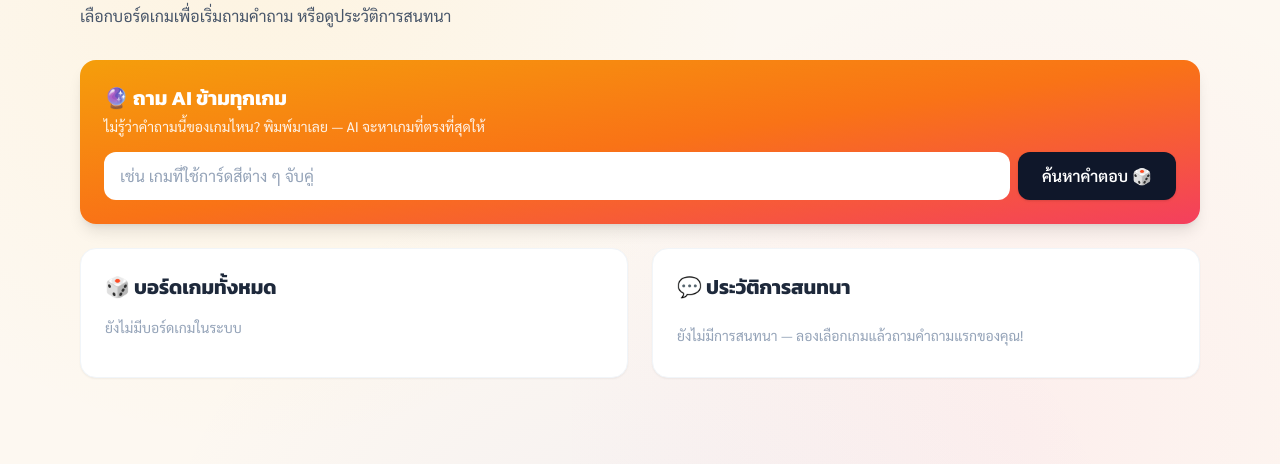
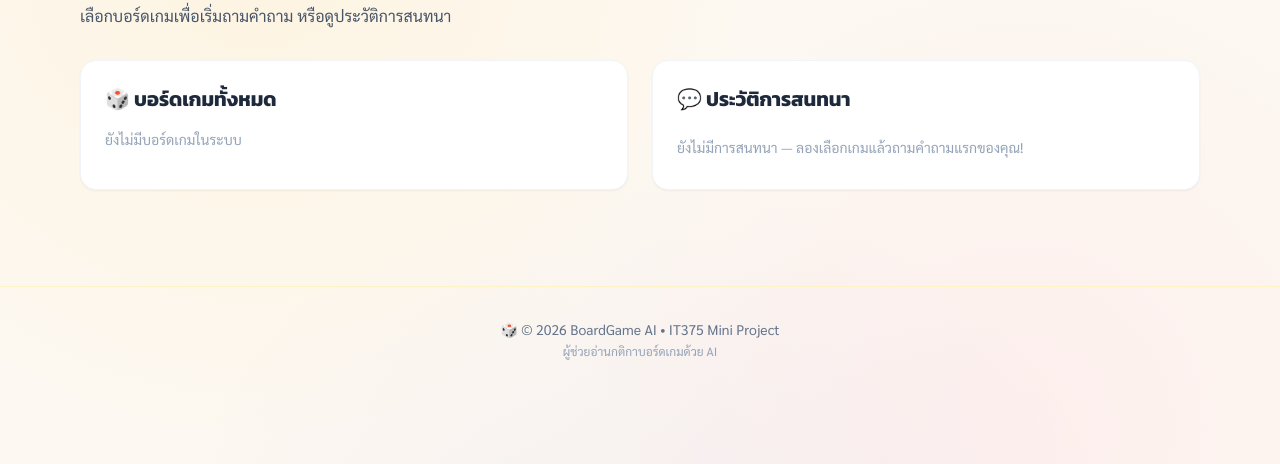
Before and after one commit to 141520/Mini-Project-IT375, a FastAPI app: template templates/dashboard.html in a window 1280 px wide. Shown: the part 133-597 px from the top of the page. Run offline with FastAPI, Linux system fonts and the light colour scheme; the template is opened without the code that fills it, so the values that code supplies are empty; some libraries are stand-ins or nearby versions.

Commit message:
ui: remove search bar and multi-game ask sections

```diff
--- a/templates/dashboard.html
+++ b/templates/dashboard.html
@@ -5,17 +5,6 @@
   <p class="text-slate-600 dark:text-slate-400">เลือกบอร์ดเกมเพื่อเริ่มถามคำถาม หรือดูประวัติการสนทนา</p>
 </div>
 
-<!-- Multi-game ask -->
-<section class="bg-gradient-to-br from-amber-500 via-orange-500 to-rose-500 rounded-2xl shadow-lg p-6 mb-6 text-white">
-  <h2 class="text-xl font-bold mb-1">🔮 ถาม AI ข้ามทุกเกม</h2>
-  <p class="text-sm opacity-90 mb-4">ไม่รู้ว่าคำถามนี้ของเกมไหน? พิมพ์มาเลย — AI จะหาเกมที่ตรงที่สุดให้</p>
-  <form id="multiAskForm" class="flex flex-col sm:flex-row gap-2">
-    <input id="multiQ" required placeholder="เช่น เกมที่ใช้การ์ดสีต่าง ๆ จับคู่"
-           class="flex-1 px-4 py-3 rounded-xl text-slate-800 placeholder-slate-400 outline-none focus:ring-2 focus:ring-white">
-    <button class="bg-slate-900 hover:bg-black text-white px-6 py-3 rounded-xl font-semibold shadow transition">ค้นหาคำตอบ 🎲</button>
-  </form>
-  <div id="multiResult" class="mt-4 hidden bg-white/95 dark:bg-slate-800 text-slate-800 dark:text-slate-100 rounded-xl p-4 shadow"></div>
-</section>
 
 <div class="grid md:grid-cols-2 gap-6">
   <section class="bg-white dark:bg-slate-800 rounded-2xl shadow-sm border border-slate-100 dark:border-slate-700 p-6">
@@ -101,36 +90,6 @@ document.getElementById('clearAllBtn')?.addEventListener('click', async () => {
   }
 });
 
-document.getElementById('multiAskForm').addEventListener('submit', async (e) => {
-  e.preventDefault();
-  const q = document.getElementById('multiQ').value.trim();
-  if (!q) return;
-  const box = document.getElementById('multiResult');
-  box.classList.remove('hidden');
-  box.innerHTML = '<div class="text-sm text-slate-500">🔍 กำลังค้นทุกเกม...</div>';
-  if (window.playDiceSound) window.playDiceSound();
-  try {
-    const res = await fetch('/api/v1/chat/multi', {
-      method: 'POST',
-      headers: {'Content-Type': 'application/json', 'Authorization': 'Bearer ' + token},
-      body: JSON.stringify({game_id: 0, question: q})
-    });
-    const data = await res.json();
-    if (!res.ok) { box.innerHTML = `<p class="text-rose-600">❌ ${data.detail || 'Error'}</p>`; return; }
-    const cites = (data.citations || []).map(c => `หน้า ${c.page}`).join(', ');
-    const gameTag = data.game ? `
-      <a href="/games/${data.game.id}/chat" class="inline-flex items-center gap-2 bg-amber-100 dark:bg-amber-900/40 text-amber-800 dark:text-amber-300 px-3 py-1 rounded-full text-sm font-semibold mb-2 hover:bg-amber-200">
-        🎲 ${data.game.name} →
-      </a>` : '';
-    box.innerHTML = `
-      ${gameTag}
-      <p class="whitespace-pre-wrap leading-relaxed">${data.answer.replace(/[<>&]/g, c => ({'<':'&lt;','>':'&gt;','&':'&amp;'}[c]))}</p>
-      ${cites ? `<p class="mt-2 text-xs text-slate-500 dark:text-slate-400">📖 ${cites}</p>` : ''}
-    `;
-  } catch (err) {
-    box.innerHTML = `<p class="text-rose-600">❌ ${err.message}</p>`;
-  }
-});
 
 (async () => {
   const res = await fetch('/api/v1/games');
```
Also changed, not shown: templates/index.html (+0 -16 lines).
